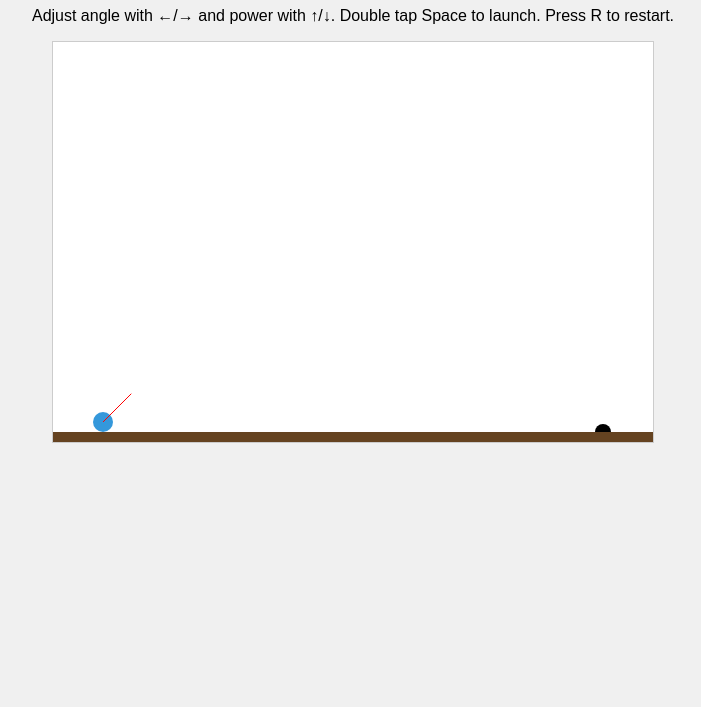
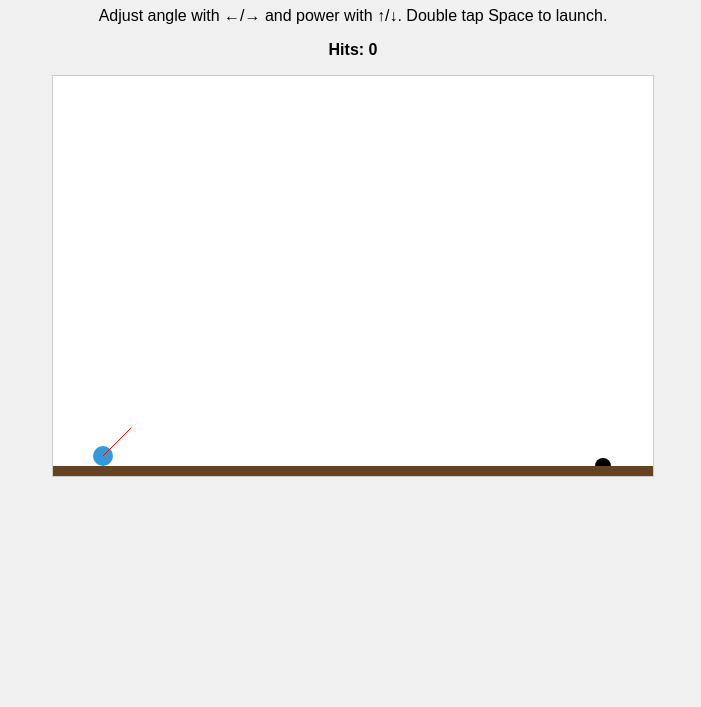
Before and after one commit to jdnick27/js-games, a plain HTML site: page index.html in a window 1280 px wide. Shown: the part 93-800 px from the top of the page, without its empty margins (287-988 px from the left). Drawn offline with Linux system fonts and the light colour scheme.

Commit message:
Add hit counter for ball (#4)

```diff
--- a/game.js
+++ b/game.js
@@ -1,5 +1,14 @@
 const canvas = document.getElementById('game');
 const ctx = canvas.getContext('2d');
+
+let hits = 0;
+const counterEl = document.getElementById('counter');
+
+function updateCounter() {
+  if (counterEl) {
+    counterEl.textContent = `Hits: ${hits}`;
+  }
+}
 
 const ball = {
   x: 50,
@@ -23,6 +32,8 @@ function launch() {
   ball.vx = Math.cos(angle) * power;
   ball.vy = -Math.sin(angle) * power;
   ball.moving = true;
+  hits++;
+  updateCounter();
 }
 
 function update() {
@@ -117,4 +128,5 @@ window.addEventListener('keydown', (e) => {
   }
 });
 
+updateCounter();
 loop();
--- a/index.html
+++ b/index.html
@@ -8,7 +8,8 @@
 </head>
 <body>
     <h1>2D Golf</h1>
-    <p>Adjust angle with ←/→ and power with ↑/↓. Double tap Space to launch. Press R to restart.</p>
+    <p>Adjust angle with ←/→ and power with ↑/↓. Double tap Space to launch.</p>
+    <p id="counter">Hits: 0</p>
     <canvas id="game" width="600" height="400"></canvas>
     <script src="game.js"></script>
 </body>
--- a/style.css
+++ b/style.css
@@ -12,3 +12,7 @@ body {
     display: block;
     margin: 0 auto;
 }
+
+#counter {
+    font-weight: bold;
+}
```
